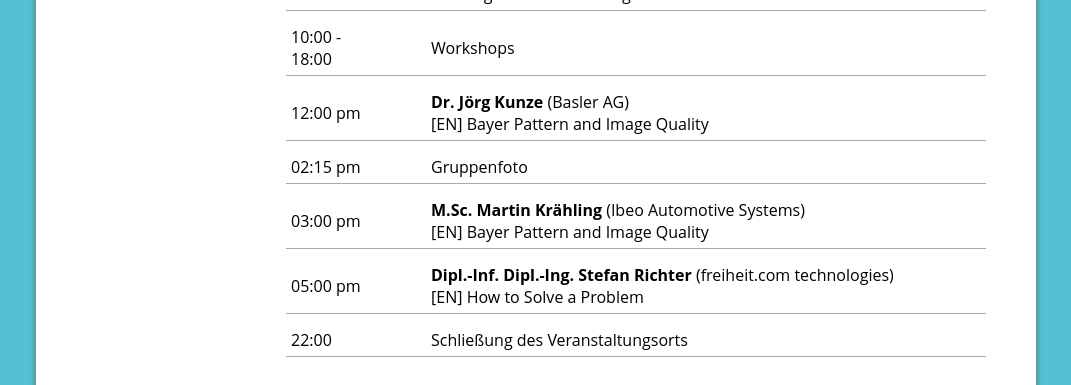
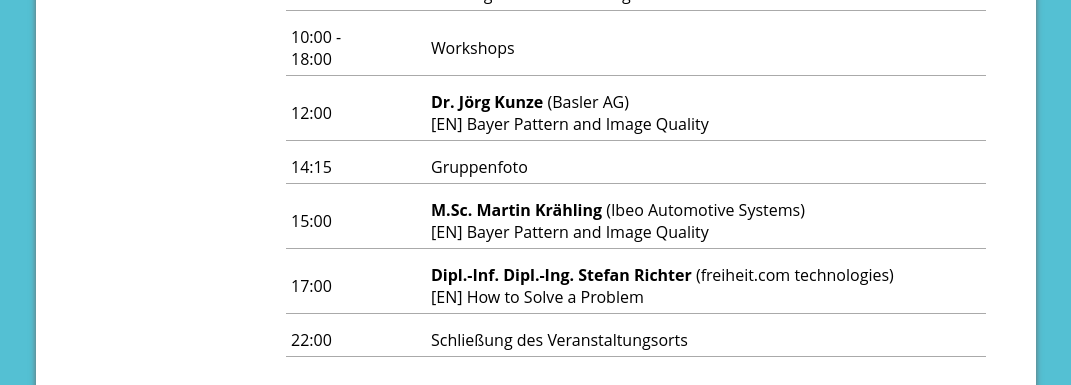
Before and after one commit to RHOrga/rhorga.github.io, a Jekyll site: the page built from 2017/de/schedule.md, in a window 1280 px wide and 900 px high, scrolled down 622 px. Shown: the part 158-543 px from the top of the window, without its empty margins (104-1175 px from the left). Built offline with Jekyll 4.4.1, drawn with Linux system fonts in a browser that asks for light colours.

Commit message:
Correct times in schedule

```diff
--- a/2017/de/schedule.md
+++ b/2017/de/schedule.md
@@ -18,10 +18,10 @@ layout: default-de-2017
 |:-----------------|:----------------------------------|
 | 08:00            | Öffnung des Veranstaltungsorts    |
 | 10:00 -<br>18:00 | Workshops                         |
-| 12:00 pm         | **Dr. Jörg Kunze** (Basler AG) <br>[EN] Bayer Pattern and Image Quality |
-| 02:15 pm         | Gruppenfoto |
-| 03:00 pm         | **M.Sc. Martin Krähling** (Ibeo Automotive Systems) <br>[EN] Bayer Pattern and Image Quality |
-| 05:00 pm         | **Dipl.-Inf. Dipl.-Ing. Stefan Richter** (freiheit.com technologies) <br>[EN] How to Solve a Problem |
+| 12:00            | **Dr. Jörg Kunze** (Basler AG) <br>[EN] Bayer Pattern and Image Quality |
+| 14:15            | Gruppenfoto |
+| 15:00            | **M.Sc. Martin Krähling** (Ibeo Automotive Systems) <br>[EN] Bayer Pattern and Image Quality |
+| 17:00            | **Dipl.-Inf. Dipl.-Ing. Stefan Richter** (freiheit.com technologies) <br>[EN] How to Solve a Problem |
 | 22:00            | Schließung des Veranstaltungsorts |
 {: class="schedule"}
 
```
